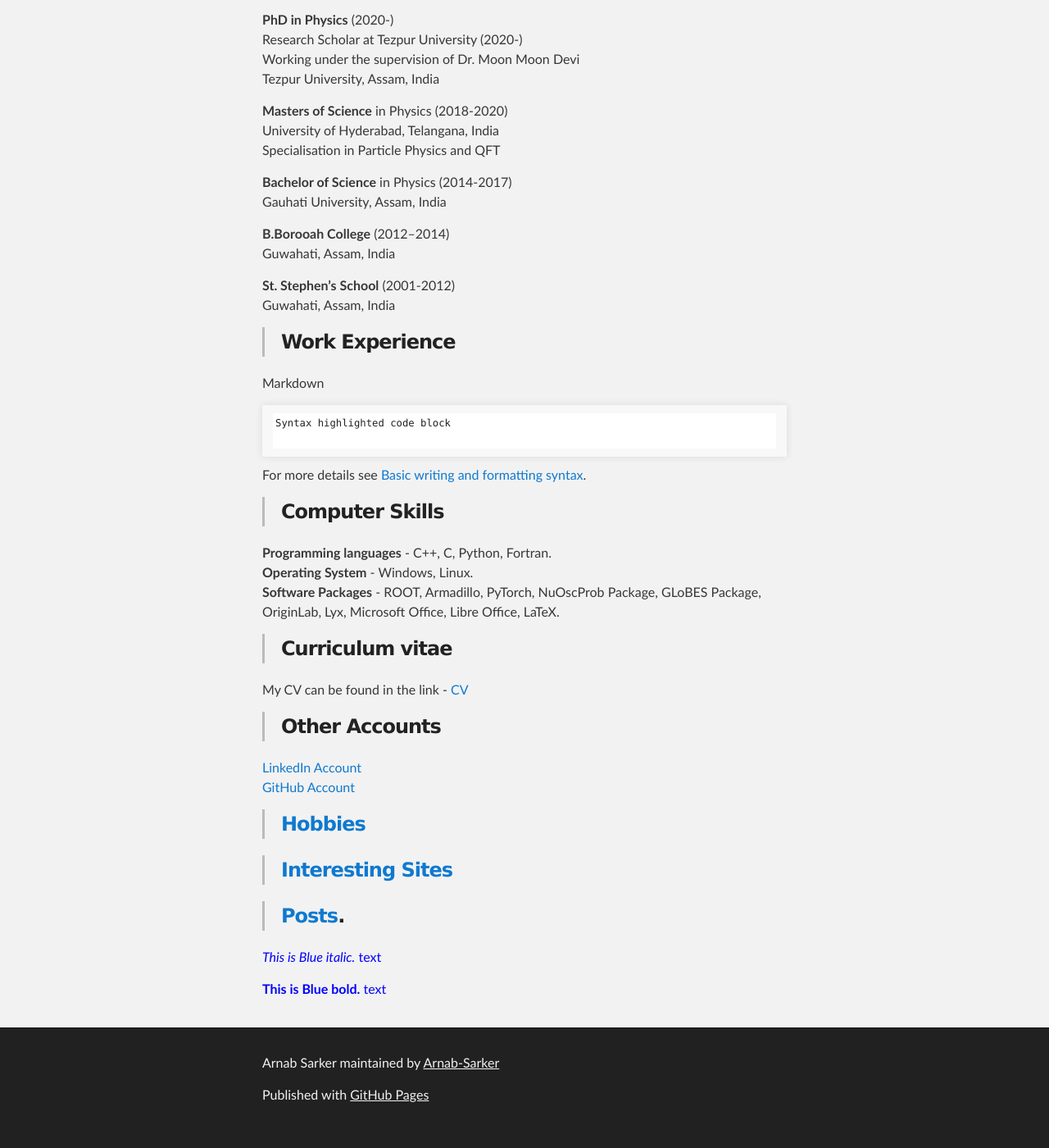
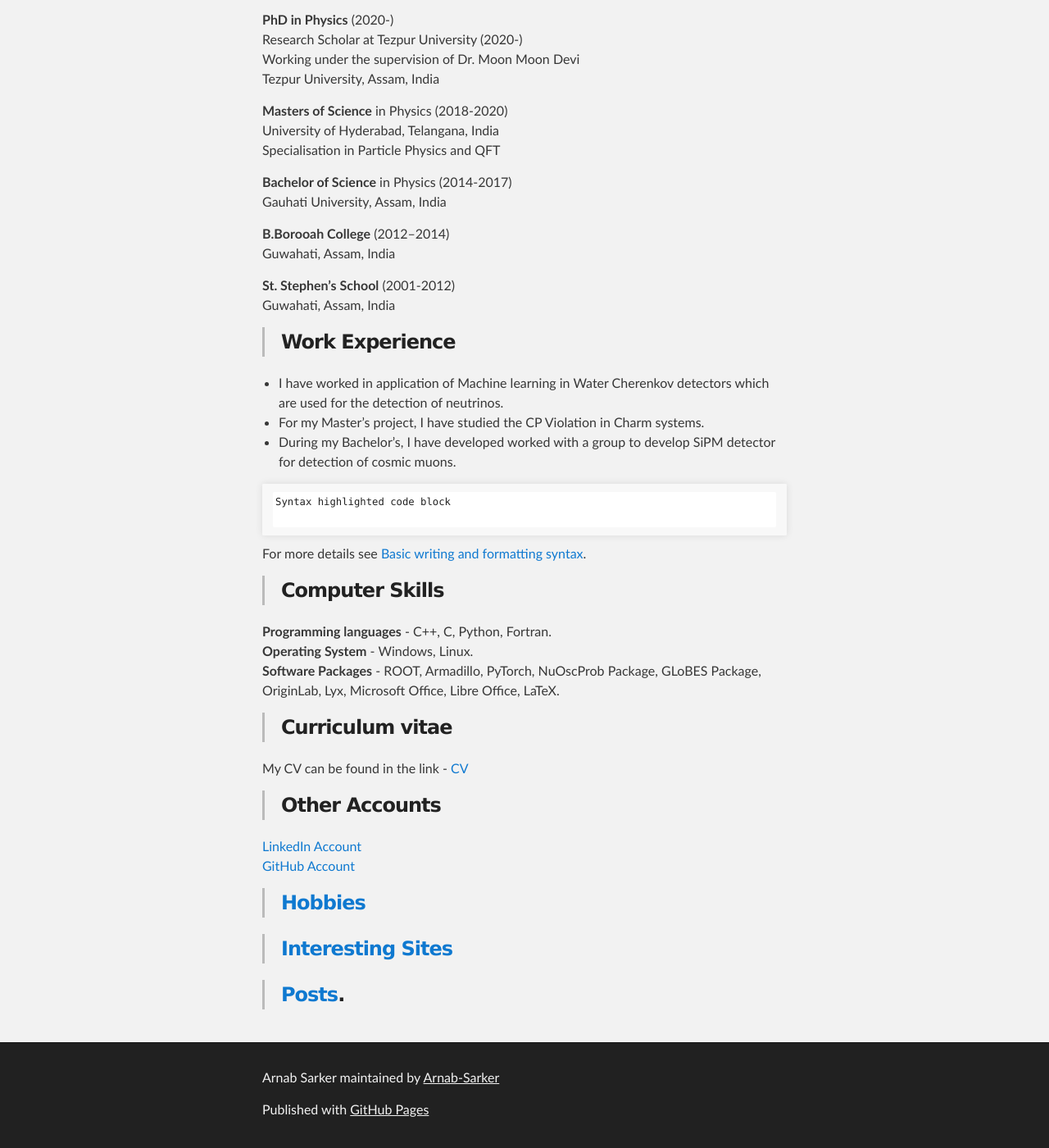
Before and after one commit to Arnab-Sarker/aaaa, a Jekyll site: the page built from index.md, in a window 1280 px wide and 1400 px high, scrolled down 367 px. Shown: the whole window at 82% size. Built offline with Jekyll 4.4.1, drawn with Linux system fonts in a browser that asks for light colours; our own code applies the rules of GitHub Pages for plain Markdown files.

Commit message:
Update index.md

````diff
--- a/index.md
+++ b/index.md
@@ -24,7 +24,10 @@ Guwahati, Assam, India
 
 >### Work Experience
 
-Markdown
+* I have worked in application of Machine learning in Water Cherenkov detectors which are used for the detection of neutrinos.
+* For my Master's project, I have studied the CP Violation in Charm systems.
+* During my Bachelor's, I have developed worked with a group to develop SiPM detector for detection of cosmic muons.
+
 
 ```markdown
 Syntax highlighted code block
@@ -55,9 +58,3 @@ My CV can be found in the link - [CV](https://drive.google.com/file/d/1bTll_sI_U
 >### [Interesting Sites](./interesting_websites.html)
 
 >### [Posts](./another-page.html).
-
-
-
-<span style="color:blue"> *This is Blue italic.* text</span>
-
-<span style="color:blue"> **This is Blue bold.** text</span>
````
